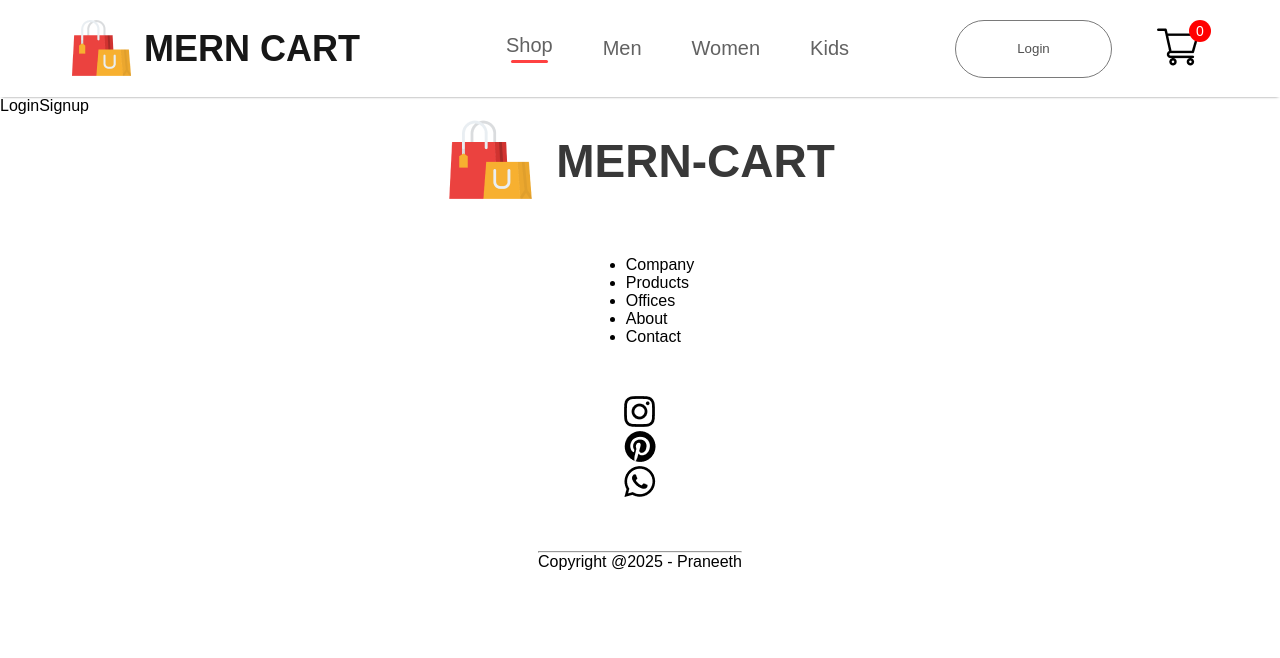
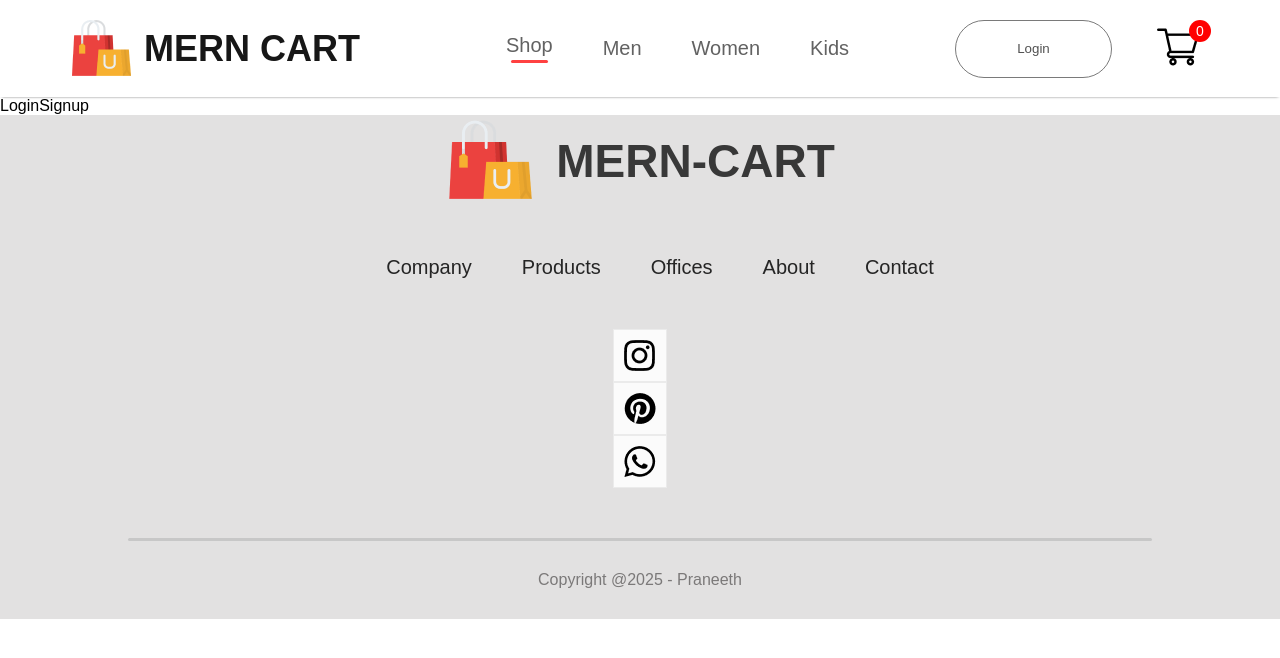
Before and after one commit to PraneethBunny123/MERN-Cart, a React (Vite) app in the folder frontend/: page /login in a window 1280 px wide. Shown: the top 658 px of the page. Built offline with nearby package versions, Linux system fonts and the light colour scheme.

Commit message:
Styles for footer

```diff
--- a/frontend/src/components/Footer/Footer.css
+++ b/frontend/src/components/Footer/Footer.css
@@ -4,6 +4,7 @@
     justify-content: center;
     align-items: center;
     gap: 50px;
+    background: rgb(226, 225, 225);
 }
 
 .footer-logo {
@@ -17,3 +18,46 @@
     font-size: 46px;
     font-weight: 700;
 }
+
+.footer-links {
+    display: flex;
+    list-style: none;
+    gap: 50px;
+    color: #252525;
+    font-size: 20px;
+}
+
+.footer-links li {
+    cursor: pointer;
+}
+
+.footer-social-icon {
+    display: flex;
+    gap: 20px;
+}
+
+.footer-icons-container {
+    padding: 10px;
+    padding-bottom: 6px;
+    background: #fbfbfb;
+    border: 1px solid #ebebeb;
+}
+
+.footer-copyright {
+    display: flex;
+    flex-direction: column;
+    align-items: center;
+    gap: 30px;
+    width: 100%;
+    margin-bottom: 30px;
+    color: #7b7979;
+    font-size: 16px;
+}
+
+.footer-copyright hr {
+    width: 80%;
+    border: none;
+    border-radius: 10px;
+    height: 3px;
+    background: #c7c7c7;
+}
```
